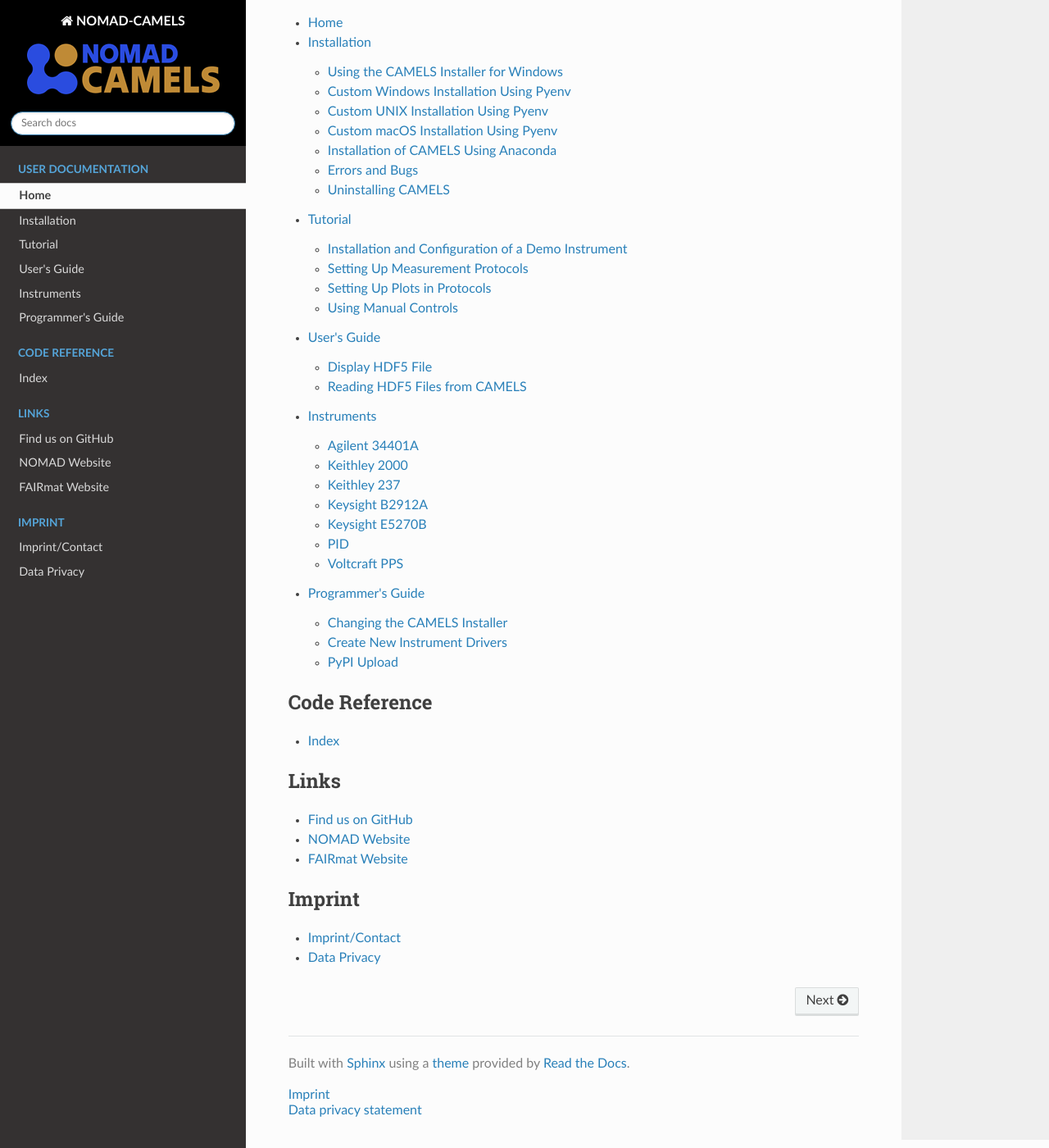
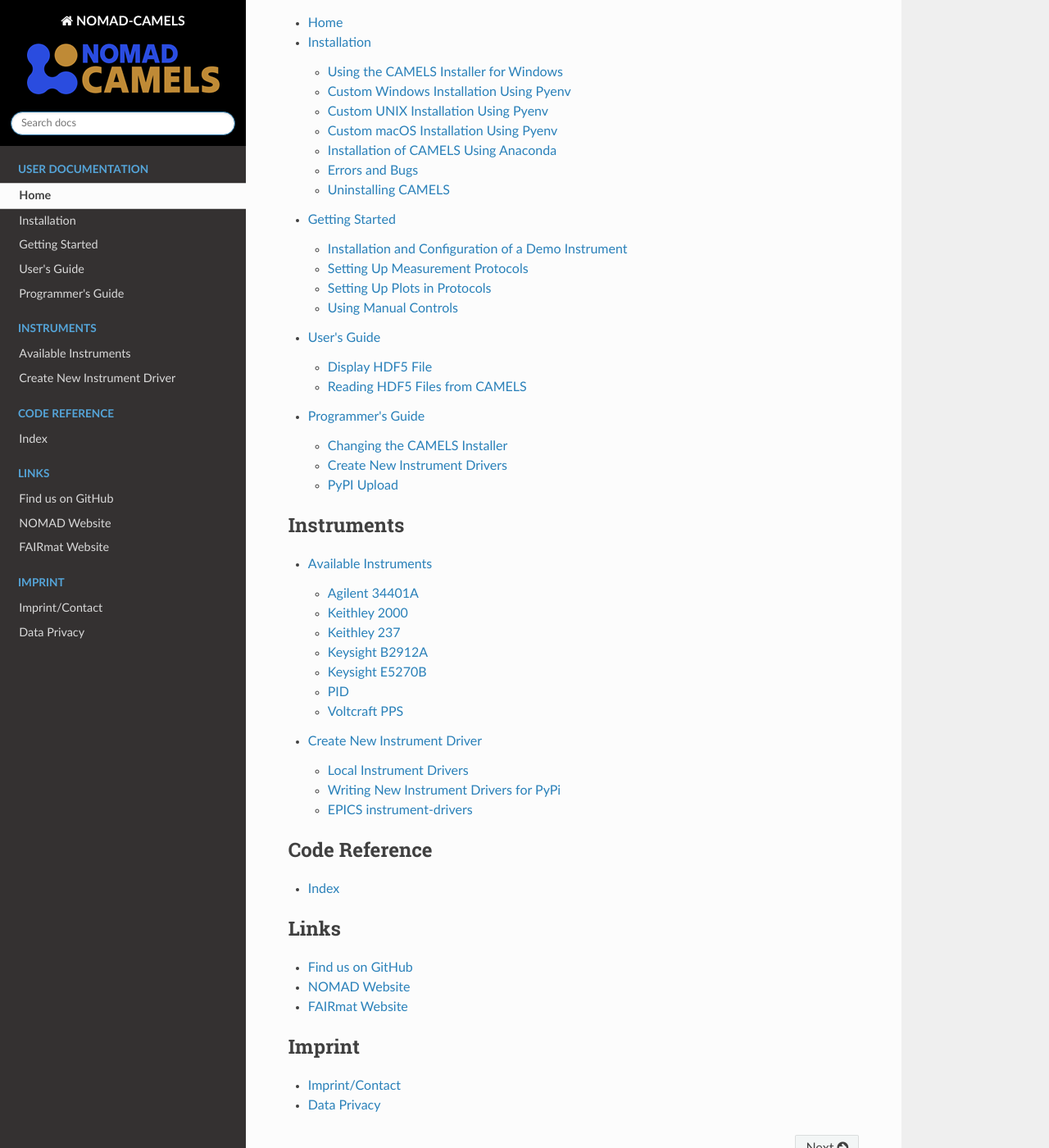
Before and after one commit to FAU-LAP/NOMAD-CAMELS, a Sphinx documentation site: the page built from docs/source/index.rst, in a window 1280 px wide and 1400 px high, scrolled down 1567 px. Shown: the whole window at 82% size. Built offline with Sphinx 7.4.7 and the Read the Docs theme 2.0.0, drawn with Linux system fonts in a browser that asks for light colours; pages that are not in the unit, such as notebooks, are missing from menus.

Commit message:
changed sidebar

```diff
--- a/docs/source/index.rst
+++ b/docs/source/index.rst
@@ -41,10 +41,16 @@
 
    Home <self>
    Installation <doc/installation/installation.md>
-   Tutorial <doc/tutorials/quick_start.md>
+   Getting Started <doc/tutorials/quick_start.md>
    User's Guide <doc/users_guide.md>
-   Instruments <doc/instruments/instruments.md>
    Programmer's Guide <doc/programmers_guide/programmers_guide.md>
+
+.. toctree::
+   :maxdepth: 2
+   :caption: Instruments
+
+   Available Instruments <doc/instruments/instruments.md>
+   Create New Instrument Driver <doc/programmers_guide/instrument_drivers.md>
 
 .. toctree::
    :maxdepth: 2
```
